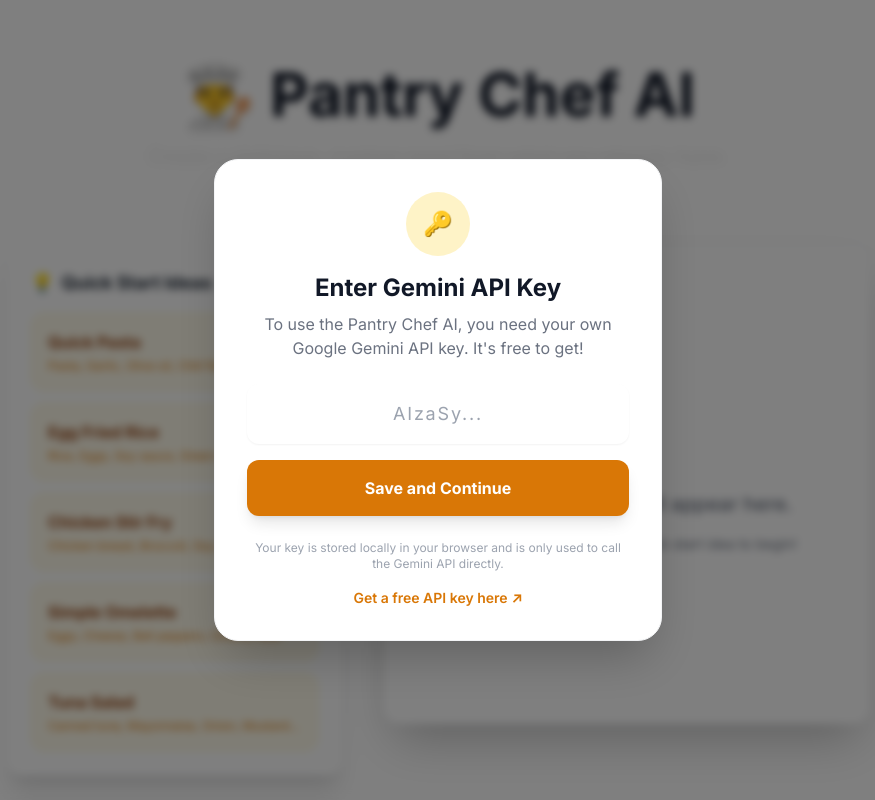
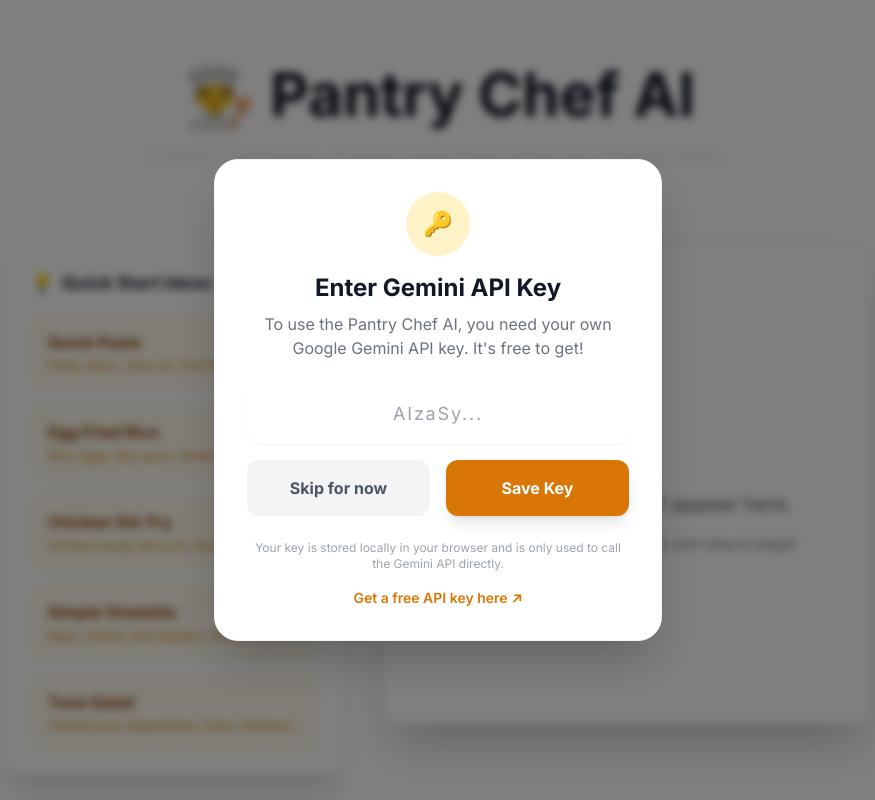
Before and after one commit to CHAMPUtampu/chef-AI, a plain HTML site: page index.html in a window 1280 px wide. Shown: the top 800 px of the page, without its empty margins (202-1077 px from the left). Drawn offline with nearby package versions, Linux system fonts and the light colour scheme.

Commit message:
feat: allow users to skip api key prompt and browse demo recipes

```diff
--- a/index.html
+++ b/index.html
@@ -116,9 +116,14 @@
                 <input type="password" id="apiKeyInput" required
                     class="block w-full rounded-xl border-gray-300 shadow-sm p-4 text-center text-lg tracking-widest focus:ring-amber-500 focus:border-amber-500"
                     placeholder="AIzaSy...">
-                <button type="submit" class="w-full bg-amber-600 text-white font-bold py-4 rounded-xl hover:bg-amber-700 transition-all shadow-lg">
-                    Save and Continue
-                </button>
+                <div class="grid grid-cols-2 gap-4 mt-6">
+                    <button type="button" id="skipApiKeyBtn" class="bg-gray-100 text-gray-600 font-bold py-4 rounded-xl hover:bg-gray-200 transition-all">
+                        Skip for now
+                    </button>
+                    <button type="submit" class="bg-amber-600 text-white font-bold py-4 rounded-xl hover:bg-amber-700 transition-all shadow-lg">
+                        Save Key
+                    </button>
+                </div>
             </form>
 
             <p class="text-xs text-center text-gray-400 mt-6">
--- a/js/script.js
+++ b/js/script.js
@@ -6,6 +6,7 @@
 const apiKeyModal = document.getElementById('apiKeyModal');
 const apiKeyForm = document.getElementById('apiKeyForm');
 const apiKeyInput = document.getElementById('apiKeyInput');
+const skipApiKeyBtn = document.getElementById('skipApiKeyBtn');
 const resetApiKeyBtn = document.getElementById('resetApiKeyBtn');
 
 const API_URL = 'https://generativelanguage.googleapis.com/v1beta/models/gemini-2.0-flash:generateContent';
@@ -73,6 +74,10 @@
         localStorage.setItem('GEMINI_API_KEY', key);
         hideApiKeyModal();
     }
+});
+
+skipApiKeyBtn.addEventListener('click', () => {
+    hideApiKeyModal();
 });
 
 resetApiKeyBtn.addEventListener('click', () => {
```
